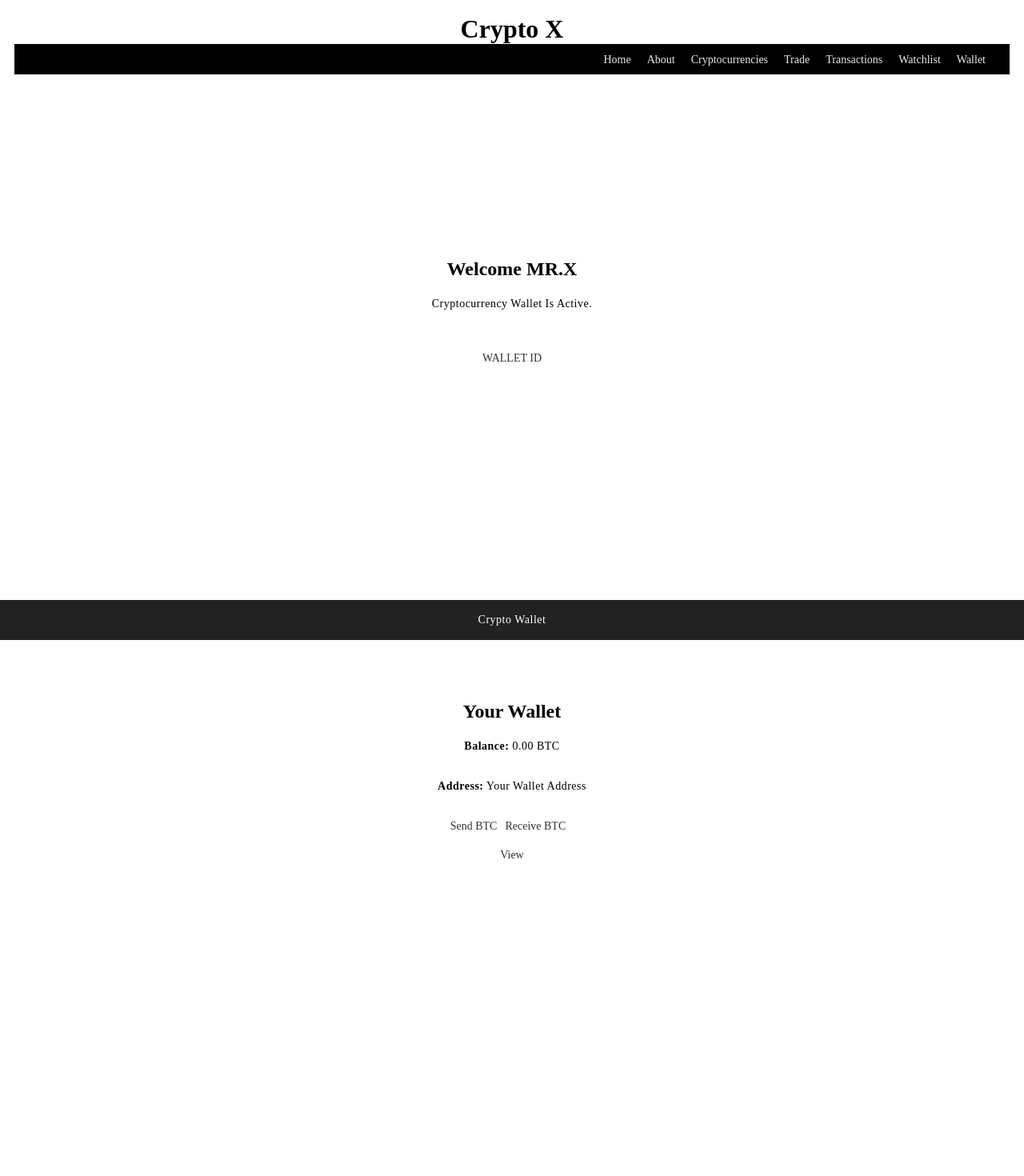
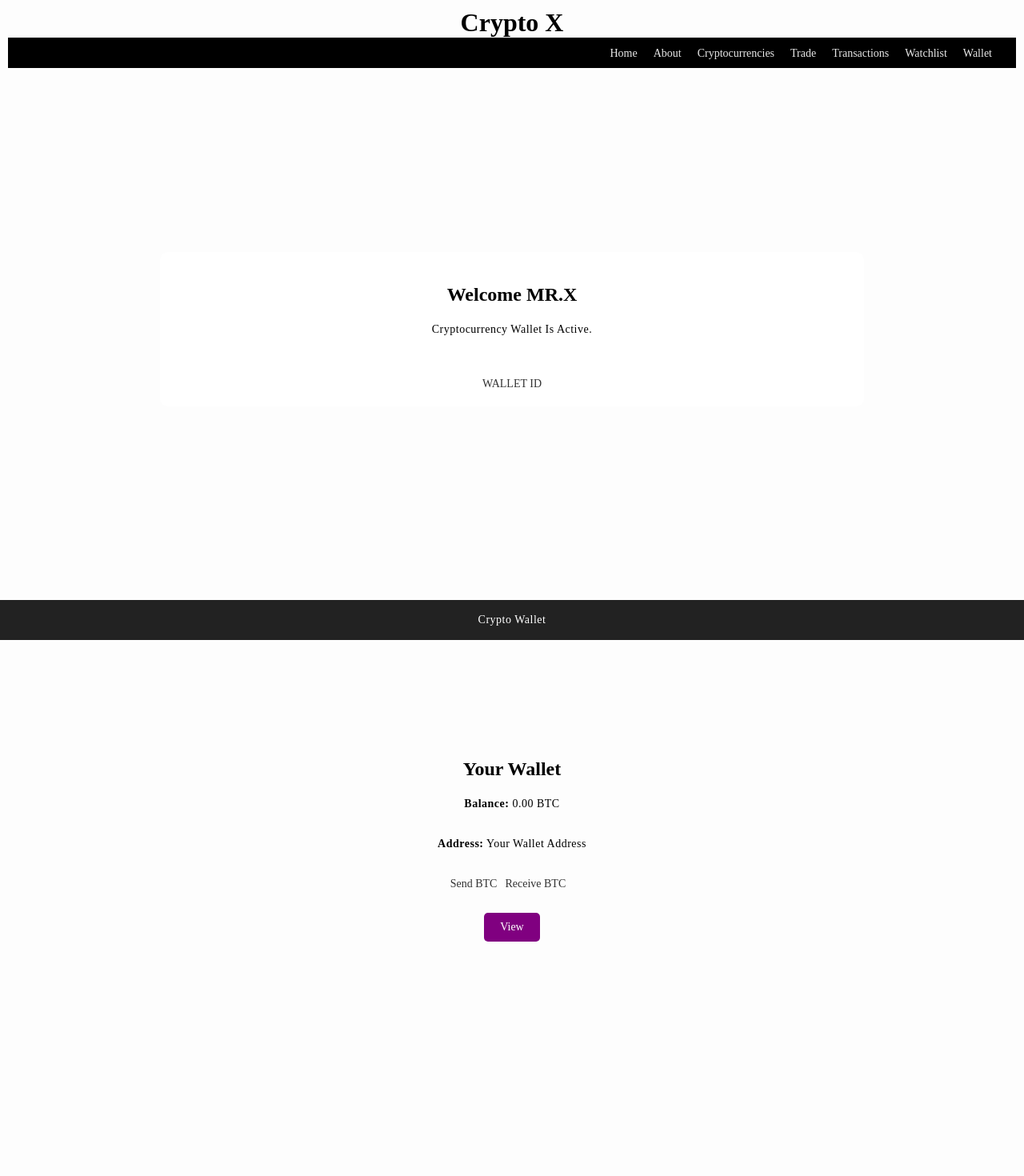
Before and after one commit to kevin-j-h/CRYPTO-WALLET, a React (Vite) app in the folder WEBSITE/CWMS/: page / in a window 1280 px wide. Shown: the top 1470 px of the page at 80% size. Built offline with nearby package versions, Linux system fonts and the light colour scheme.

Commit message:
components

```diff
--- a/WEBSITE/CWMS/src/pages/Website.jsx
+++ b/WEBSITE/CWMS/src/pages/Website.jsx
@@ -30,10 +30,12 @@ function Website() {
       </header>
 
       <section className="hero">
+        <div className='card'>
         <h2>Welcome MR.X</h2>
         <p>Cryptocurrency Wallet Is Active.</p>
         <br></br>
         <a href="#" className="cta-button">WALLET ID</a>
+        </div>
       </section>
 
       <section className="wallet">
--- a/WEBSITE/CWMS/src/styles/Website.css
+++ b/WEBSITE/CWMS/src/styles/Website.css
@@ -1,3 +1,11 @@
+.website-container{
+  background-color: rgb(253, 253, 253);
+}
+body {
+  margin: 0;
+  padding: 0;
+}
+
 .navbar {
   display: flex;
   justify-content: flex-end;
@@ -20,40 +28,15 @@
   text-decoration: none;
   color: rgb(232, 232, 232);
 }
+
 .logo {
   text-align: center;
   padding: 10px;
 }
+
 .hero,
 .search,
-  .buy-sell {
-    text-align: center;
-    padding: 200px;
-  }
-
-  .crypto-list {
-    justify-content: space-around;
-  }
-
-  .footer {
-    text-align: center;
-    padding: 5px;
-  }
-
-.crypto-list {
-  display: flex;
-  justify-content: space-around;
-}
-
-.wallet-info {
-  margin-bottom: 10px;
-}
-
-.wallet-actions a {
-  margin-right: 10px;
-}
-
-
+.buy-sell,
 .transactions,
 .watchlist,
 .wallet {
@@ -73,3 +56,43 @@
 .wallet-actions a {
   margin-right: 10px;
 }
+
+.footer {
+  text-align: center;
+  padding: 5px;
+}
+
+.logo {
+  text-align: center;
+  padding: 10px;
+}
+
+/* Style for the card */
+.card {
+  background-color: white;
+  border-radius: 10px;
+  padding: 20px;
+  margin: 20px 0;
+  box-shadow: 20px 20px 20px rgba(0, 0, 0, 0);
+  transition: box-shadow 0.2s ease-in-out;
+}
+
+.card:hover {
+  box-shadow: 20px 20px 20px rgba(0, 0, 0, 0.3);
+}
+
+/* Style for the buttons */
+.view-button {
+  display: inline-block;
+  padding: 10px 20px;
+  background-color: purple;
+  color: white;
+  text-decoration: none;
+  border-radius: 5px;
+  transition: background-color 0.3s ease-in-out;
+  margin-top: 10px; /* Adjust as needed */
+}
+
+.view-button:hover {
+  background-color: #702c91;
+}
```
Lines whose indentation alone changed are shown as unchanged.
